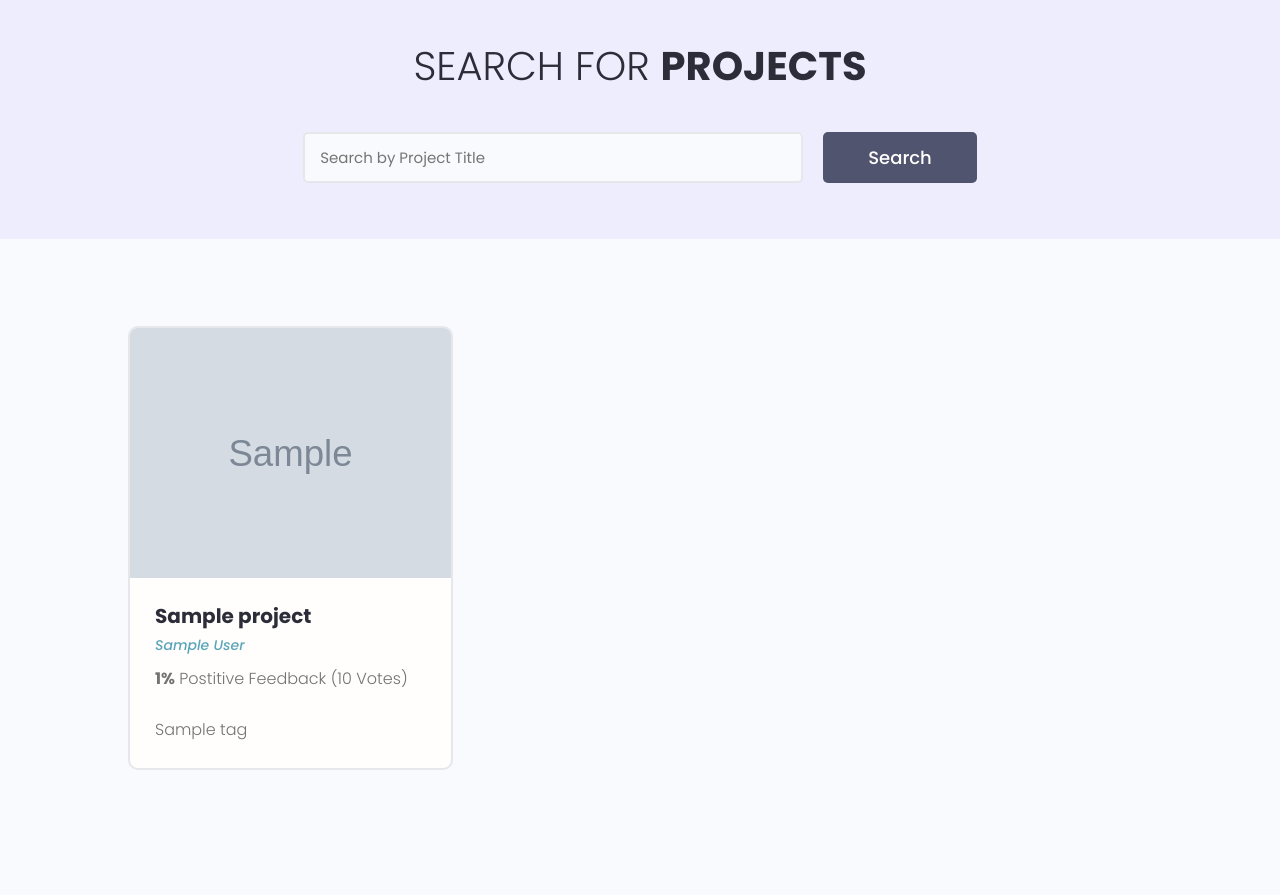
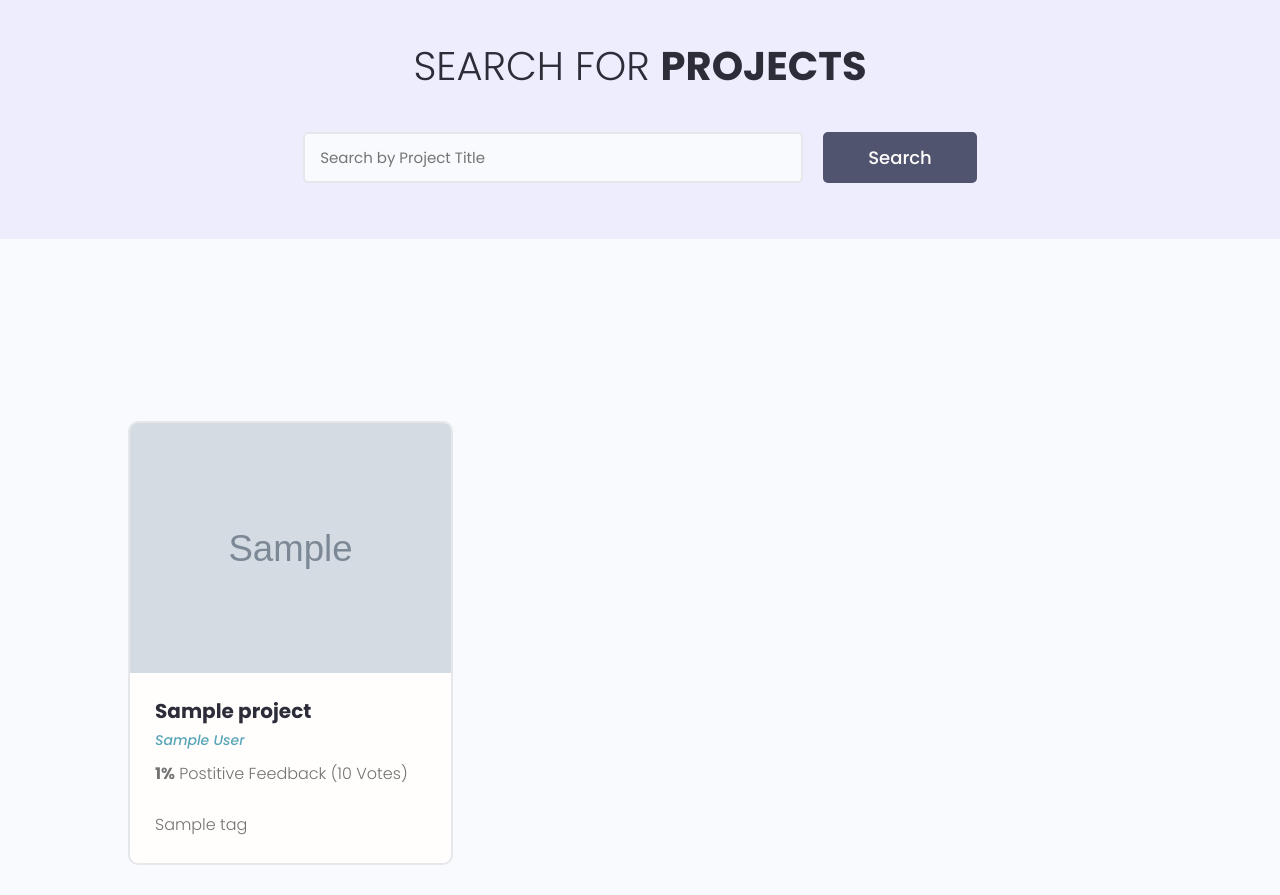
Before and after one commit to pradeepsrinivasa/DevConnect, a Django app: page /projects/ in a window 1280 px wide. Shown: the part 77-972 px from the top of the page. Before the commit the page ends 847 px from the top, so only its background shows below. Run offline with Django 5.2, Linux system fonts and the light colour scheme; tables that the repository leaves empty hold one stand-in row (values such as "Sample post"); grey boxes marked "Sample" are stand-in pictures.

Commit message:
Update app.css

```diff
--- a/static/styles/app.css
+++ b/static/styles/app.css
@@ -9,6 +9,7 @@
 
 .card {
   border: 2px solid var(--color-light);
+  margin-top:100px;
 }
 
 img {
@@ -644,7 +645,6 @@ img {
   position: relative;
   z-index: 1;
   background: transparent;
-  height: 99vh;
   display: flex;
   justify-content: center;
   align-items: center;
```
